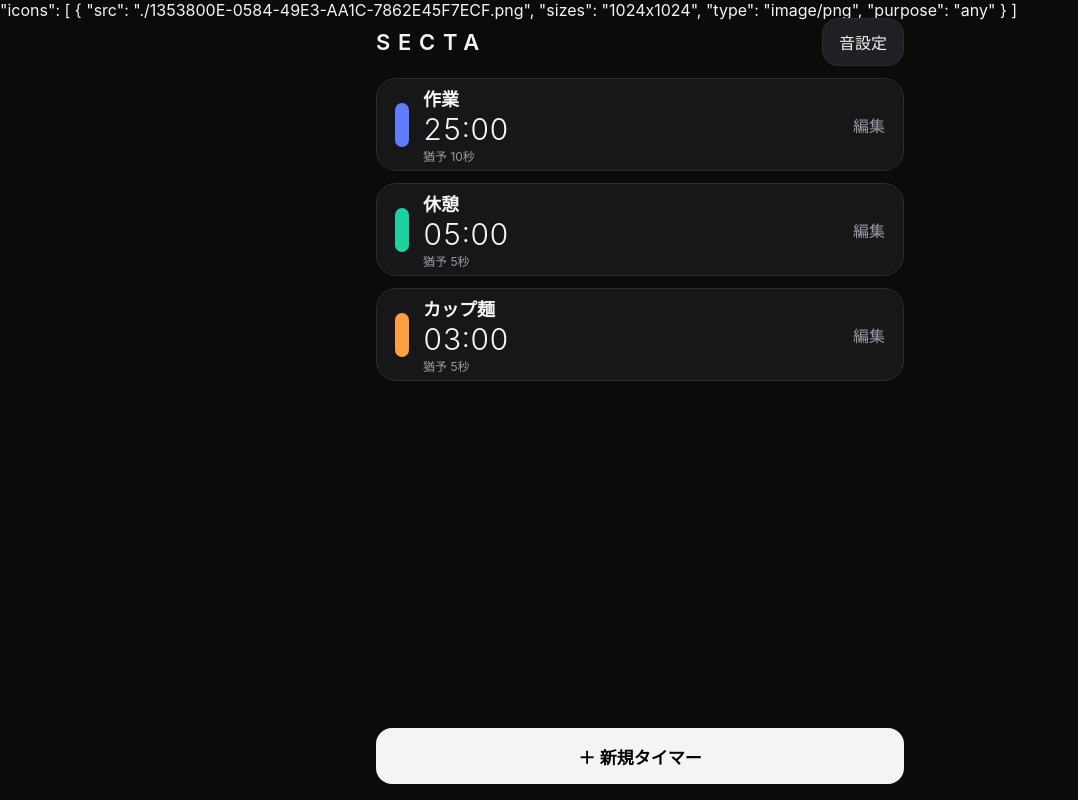
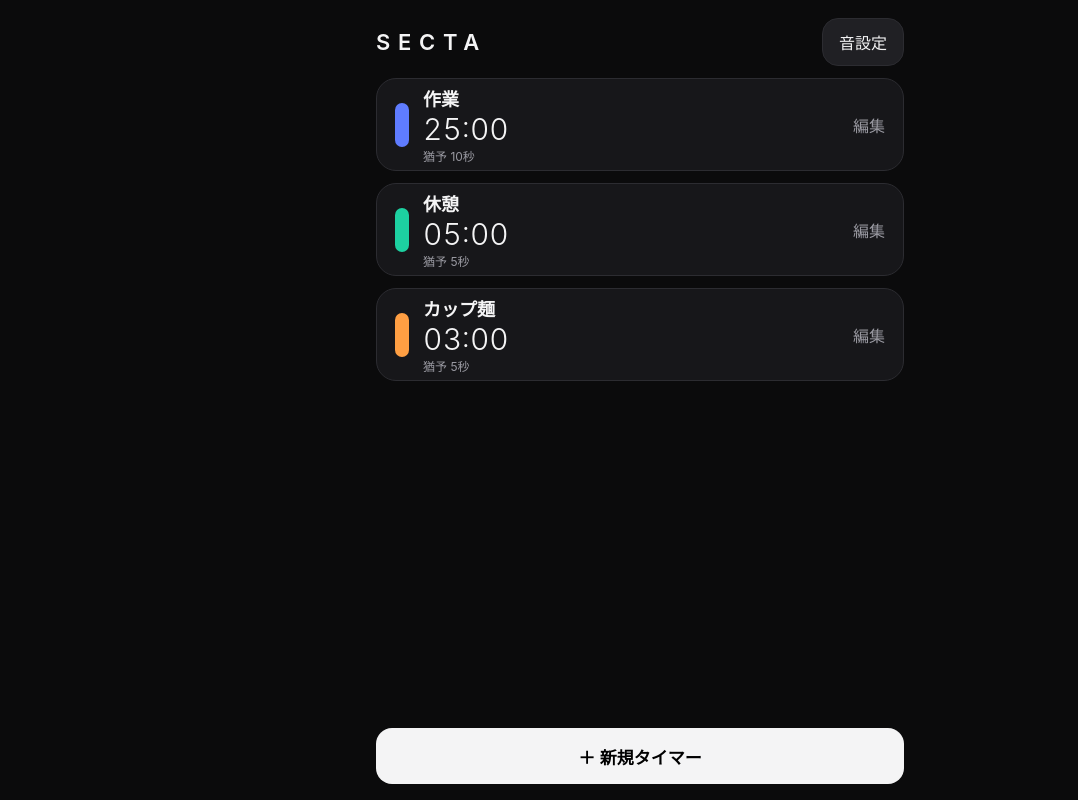
Before and after one commit to unconditioalLOVE/SECTA, a plain HTML site: page index.html in a window 1280 px wide. Shown: the whole page, without its empty margins (0-1078 px from the left). Drawn offline with Linux system fonts and the light colour scheme.

Commit message:
Update index.html

```diff
--- a/index.html
+++ b/index.html
@@ -12,14 +12,6 @@
 <meta name="apple-mobile-web-app-capable" content="yes">
 
 <meta name="theme-color" content="#111111">
- "icons": [
-  {
-    "src": "./1353800E-0584-49E3-AA1C-7862E45F7ECF.png",
-    "sizes": "1024x1024",
-    "type": "image/png",
-    "purpose": "any"
-  }
-]
 <meta charset="utf-8">
 <meta name="viewport" content="width=device-width, initial-scale=1, viewport-fit=cover">
 <meta name="color-scheme" content="dark">
```
